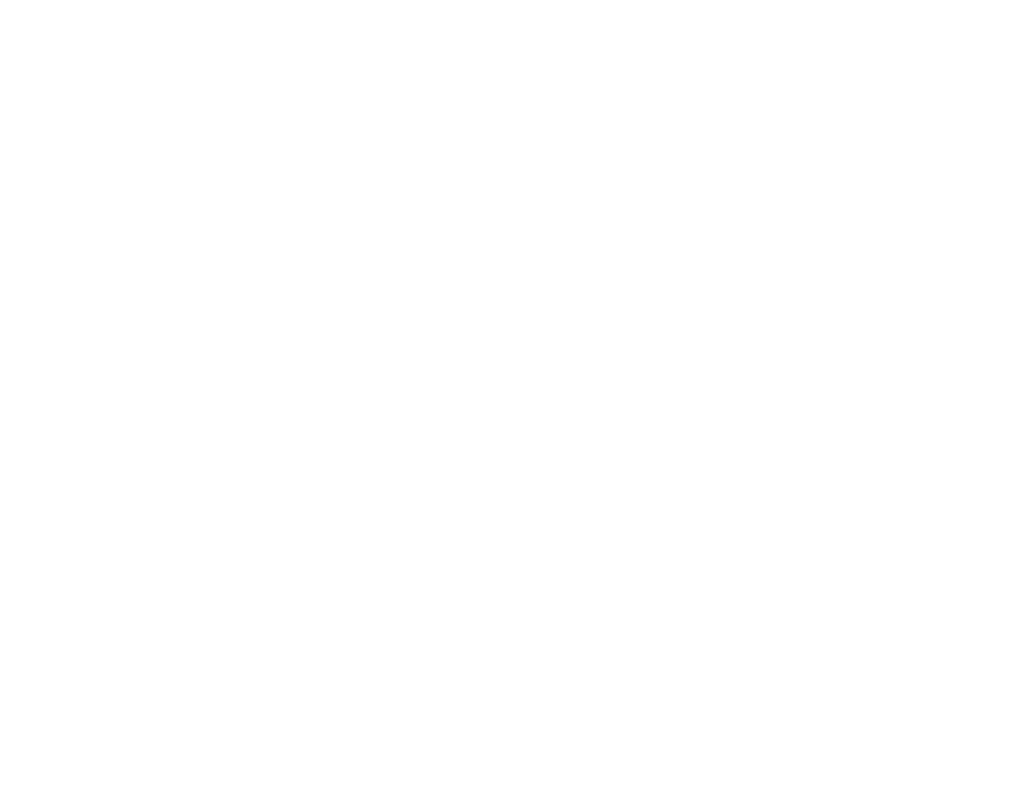
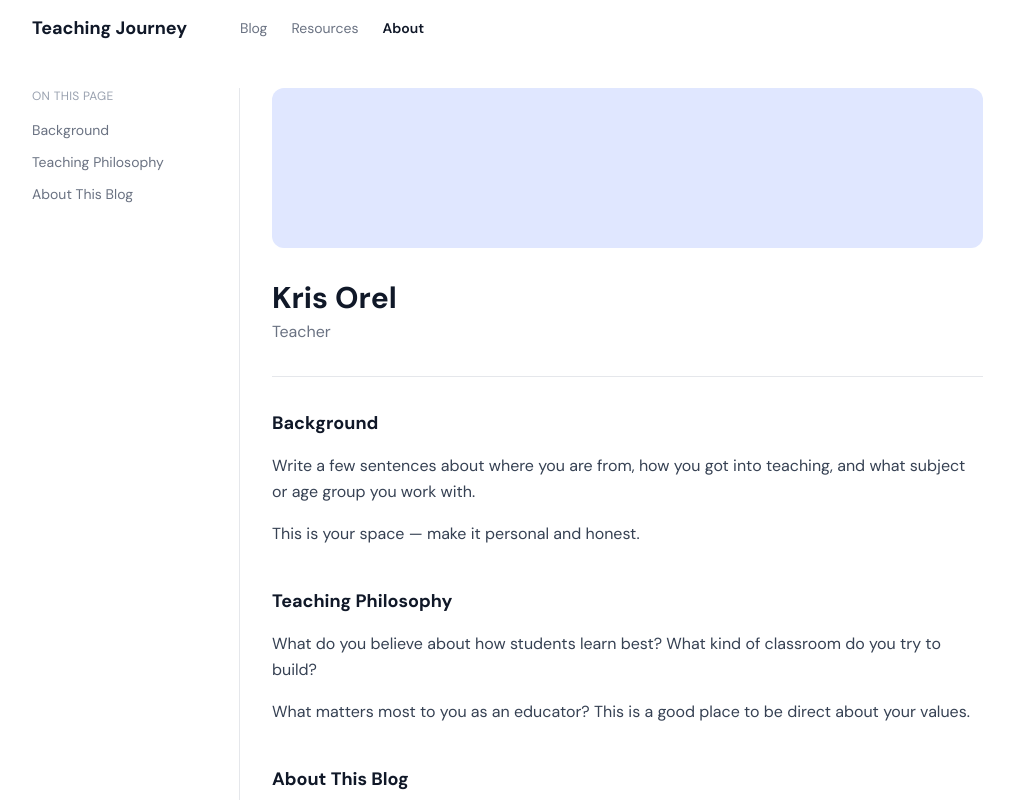
Before and after one commit to orelkris/krisassaurus, a React (Vite) app: page /about in a window 1280 px wide. Before the commit this address had no page. Shown: the whole page, without its empty margins (64-1078 px from the left). Built offline with nearby package versions, Linux system fonts and the light colour scheme.

Commit message:
Add the About page

```diff
--- a/src/App.tsx
+++ b/src/App.tsx
@@ -4,6 +4,7 @@
 import BlogListPage from '@/pages/BlogListPage'
 import BlogPostPage from '@/pages/BlogPostPage'
 import ResourcesPage from '@/pages/ResourcesPage'
+import AboutPage from '@/pages/AboutPage'
 
 function App() {
   return (
@@ -14,6 +15,7 @@
             <Route path="/" element={<BlogListPage />} />
             <Route path="/post/:id" element={<BlogPostPage />} />
             <Route path="/resources" element={<ResourcesPage />} />
+            <Route path="/about" element={<AboutPage />} />
           </Route>
         </Routes>
       </FilterProvider>
--- a/src/components/layout/Navbar.tsx
+++ b/src/components/layout/Navbar.tsx
@@ -3,6 +3,7 @@
 const links = [
   { label: 'Blog', path: '/' },
   { label: 'Resources', path: '/resources' },
+  { label: 'About', path: '/about' },
 ]
 
 function Navbar() {
--- a/src/data/mockData.ts
+++ b/src/data/mockData.ts
@@ -51,7 +51,12 @@
 
 So I am writing this down now, before that pressure starts. The instructional approaches I want for my social studies classroom are these. Comfort first, then stretch. Multiple modes of expression for the same thinking. Identity placed at the centre, not the margins. A room that reflects the people in it. Not because they are new or trendy. Because they let every student do the actual thinking. And in social studies, the actual thinking is the whole point.`,
     date: new Date('2026-05-12'),
-  tags: ['instructional approaches', 'social studies', 'philosophy', 'translanguaging'],
+    tags: [
+      'instructional approaches',
+      'social studies',
+      'philosophy',
+      'translanguaging',
+    ],
     coverColor: 'bg-rose-100',
     author: { name: 'Kris', role: 'Teacher Candidate, Brock University' },
   },
@@ -86,9 +91,9 @@
   {
     id: '4',
     title: 'Getting Quiet Students to Participate',
-    excerpt:
-      'Creating genuine safety for hesitant voices.',
-    content: 'Make pancakes and extort maple syrup from Canadian Walter White (aka Doug)...That maple syrup be 99.999% pure!',
+    excerpt: 'Creating genuine safety for hesitant voices.',
+    content:
+      'Make pancakes and extort maple syrup from Canadian Walter White (aka Doug)...That maple syrup be 99.999% pure!',
     date: new Date('2025-05-13'),
     tags: ['student engagement'],
     coverColor: 'bg-purple-100',
@@ -149,3 +154,23 @@
     date: new Date('2025-01-01'),
   },
 ]
+
+import type { AboutData } from '@/types'
+
+export const mockAbout: AboutData = {
+  name: 'Kris Orel',
+  role: 'Teacher',
+  coverColor: 'bg-indigo-100',
+  background: [
+    'Write a few sentences about where you are from, how you got into teaching, and what subject or age group you work with.',
+    'This is your space — make it personal and honest.',
+  ],
+  philosophy: [
+    'What do you believe about how students learn best? What kind of classroom do you try to build?',
+    'What matters most to you as an educator? This is a good place to be direct about your values.',
+  ],
+  blogDescription: [
+    'Teaching Journey is a personal log of my experiences in the classroom. It is not a guide or a how-to — it is an honest record of what I am learning, what is working, and what is not.',
+    'If you are a fellow teacher, a student, or just curious about what the job actually looks like from the inside, I hope you find something useful here.',
+  ],
+}
--- /dev/null
+++ b/src/pages/AboutPage.tsx
@@ -0,0 +1,86 @@
+import TwoColumnLayout from '@/components/layout/TwoColumnLayout'
+import { mockAbout } from '@/data/mockData'
+
+const sections = [
+  { label: 'Background', href: '#background' },
+  { label: 'Teaching Philosophy', href: '#philosophy' },
+  { label: 'About This Blog', href: '#blog' },
+]
+
+const sidebar = (
+  <div className="flex flex-col gap-6">
+    <div>
+      <p className="text-xs text-gray-400 uppercase tracking-wide mb-3">
+        On This Page
+      </p>
+      <nav className="flex flex-col gap-1">
+        {sections.map((section) => (
+          <a
+            key={section.href}
+            href={section.href}
+            className="text-sm text-gray-500 hover:text-gray-900 transition-colors py-1 cursor-pointer"
+          >
+            {section.label}
+          </a>
+        ))}
+      </nav>
+    </div>
+  </div>
+)
+
+function AboutPage() {
+  const { name, role, coverColor, background, philosophy, blogDescription } =
+    mockAbout
+
+  return (
+    <TwoColumnLayout sidebar={sidebar} scrollable>
+      <div className="max-w-prose">
+        <div className={`w-full h-40 rounded-xl ${coverColor} mb-8`} />
+
+        <h1 className="text-3xl font-bold text-gray-900">{name}</h1>
+        <p className="mt-1 text-gray-500 mb-8">{role}</p>
+
+        <hr className="mb-8 border-gray-200" />
+
+        <section id="background" className="mb-10">
+          <h2 className="text-lg font-bold text-gray-900 mb-4">Background</h2>
+          <div className="space-y-4">
+            {background.map((paragraph, index) => (
+              <p key={index} className="text-gray-700 leading-relaxed">
+                {paragraph}
+              </p>
+            ))}
+          </div>
+        </section>
+
+        <section id="philosophy" className="mb-10">
+          <h2 className="text-lg font-bold text-gray-900 mb-4">
+            Teaching Philosophy
+          </h2>
+          <div className="space-y-4">
+            {philosophy.map((paragraph, index) => (
+              <p key={index} className="text-gray-700 leading-relaxed">
+                {paragraph}
+              </p>
+            ))}
+          </div>
+        </section>
+
+        <section id="blog" className="mb-10">
+          <h2 className="text-lg font-bold text-gray-900 mb-4">
+            About This Blog
+          </h2>
+          <div className="space-y-4">
+            {blogDescription.map((paragraph, index) => (
+              <p key={index} className="text-gray-700 leading-relaxed">
+                {paragraph}
+              </p>
+            ))}
+          </div>
+        </section>
+      </div>
+    </TwoColumnLayout>
+  )
+}
+
+export default AboutPage
```
Also changed, not shown: src/types/index.ts (+9 -0 lines). Lines whose indentation alone changed are shown as unchanged.
